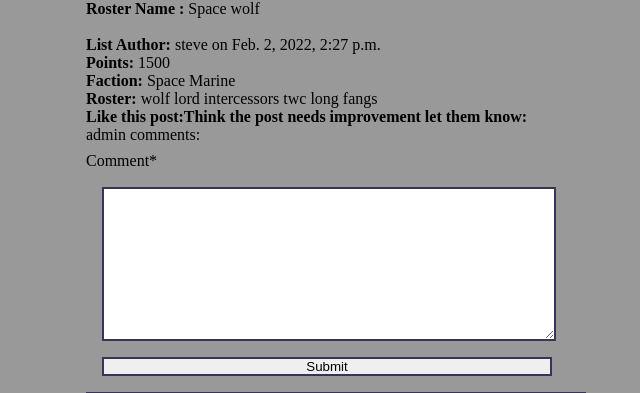
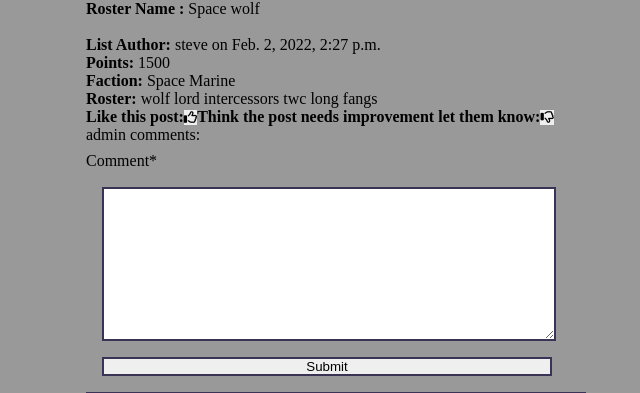
Before and after one commit to steveforrest/rosterReview, a Django app: page /4/details/ in a window 1280 px wide. Shown: the part 363-756 px from the top of the page, without its empty margins (304-944 px from the left). Run offline with Django 3.2, Linux system fonts and the light colour scheme; a user stored in the database is signed in; data comes from the database, SQL or seed files in the repository; data that the repository does not hold is empty; some libraries are stand-ins or nearby versions.

Commit message:
using font awesome kit now

```diff
--- a/armyRosterReviewer/settings.py
+++ b/armyRosterReviewer/settings.py
@@ -29,8 +29,10 @@ TEMPLATES_DIR = os.path.join(BASE_DIR, 'templates')
 SECRET_KEY = os.environ.get('SECRET_KEY')
 
 # SECURITY WARNING: don't run with debug turned on in production!
-DEBUG = False
+DEBUG = True
 # DEBUG = 'DEVELOPEMENT' in os.environ
+
+X_FRAME_OPTIONS = 'SAMEORIGIN'
 
 ALLOWED_HOSTS = ['army-roster.herokuapp.com', 'localhost']
 
--- a/templates/RosterDetail.html
+++ b/templates/RosterDetail.html
@@ -23,9 +23,9 @@
         <form action="{% url 'like_post' post.id %} " method='POST'>
             {% csrf_token %}
             {% if liked %}
-            <button type='submit' name='opinion'><i class="fas fa-thumbs-up f-a-size"></i></button>
+            <button type='submit' name='opinion'><i class="fa-solid fa-thumbs-up"></i></button>
             {% else %}
-            <button type='submit' name='opinion'><i class="far fa-thumbs-up f-a-size"></i></button>
+            <button type='submit' name='opinion'><i class="fa-regular fa-thumbs-up"></i></button>
             {% endif %}
         {% else %}
         <span><i class="far fa-thumbs-up f-a-size"></i></span>
@@ -41,9 +41,9 @@
         <form action="{% url 'dislike_post' post.id %} " method='POST'>
             {% csrf_token %}
             {% if disliked %}
-            <button type='submit' name='opinion'><i class="fa-solid fa-thumbs-down f-a-size"></i></i></button>
+            <button type='submit' name='opinion'><i class="fa-solid fa-thumbs-down"></i></i></i></button>
             {% else %}
-            <button type='submit' name='opinion'><i class="fa-regular fa-thumbs-down f-a-size"></i></i></button>
+            <button type='submit' name='opinion'><i class="fa-regular fa-thumbs-down"></i></button>
             {% endif %}
         {% else %}
             <span><i class="far fa-thumbs-up f-a-size"></i></span>
--- a/templates/base.html
+++ b/templates/base.html
@@ -10,7 +10,7 @@
         content="Ever wanted to buy a minature painted with epic skill, or just not had the time to paint them yourself? Then let us help. Come and look at our existing works and contact our painters to commission them directly">
     <meta name="keywords" content="Models, painted, epic, commision, birmingham, UK">
     <meta name="author" content="Steve Forrest">
-    <link href="{% static 'fontawesomefree/css/all.min.css' %}" rel="stylesheet" type="text/css">
+    <script src="https://kit.fontawesome.com/a30bacff23.js" crossorigin="anonymous"></script>
     <title>Document</title>
     <link rel="stylesheet" href="/static/style.css">
 </head>
```
